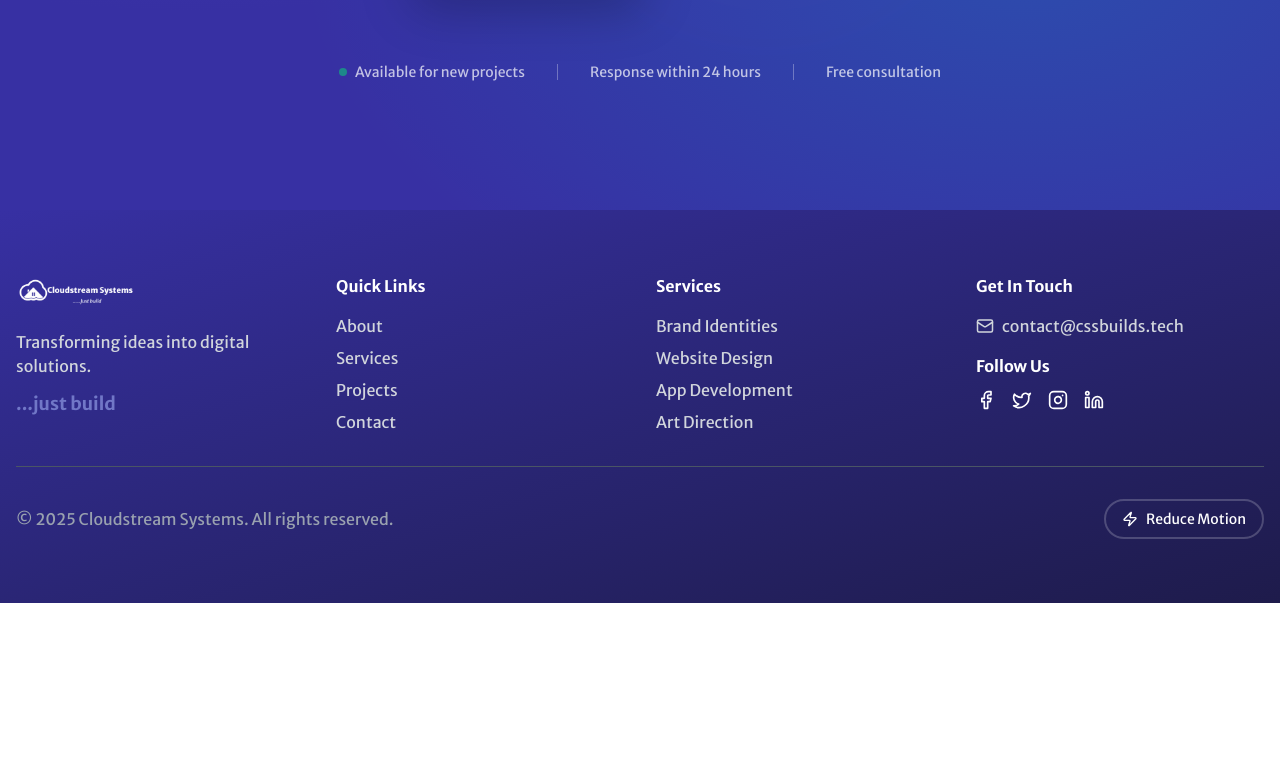
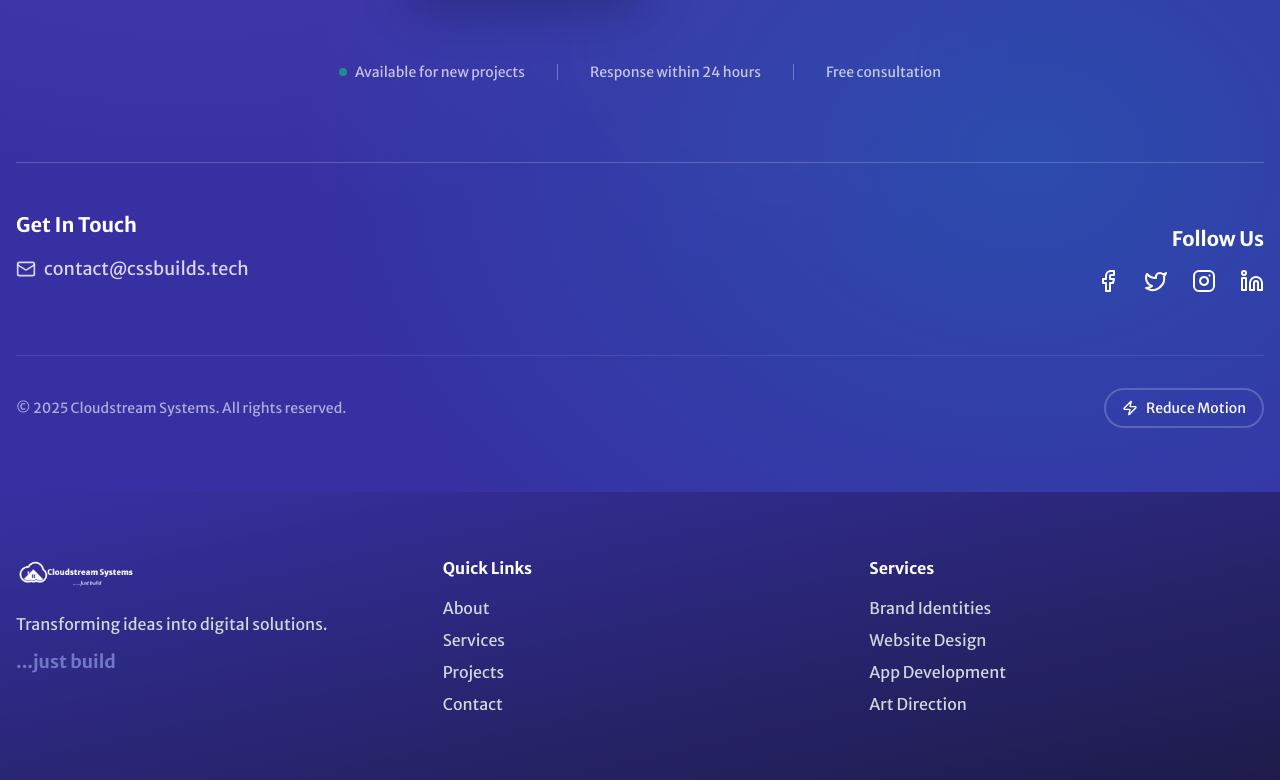
Before and after one commit to cloudstreamsystems/craftedbycss, a Next.js app: page / in a window 1280 px wide. Shown: the part 7847-8627 px from the top of the page. Before the commit the page ends 8450 px from the top, so only its background shows below. Built offline with nearby package versions, Linux system fonts and the light colour scheme.

Commit message:
footer update

```diff
--- a/components/home/CTA.tsx
+++ b/components/home/CTA.tsx
@@ -1,14 +1,13 @@
-"use client";
-
 import { motion } from "framer-motion";
 import Button from "@/components/ui/Button";
 import Container from "@/components/ui/Container";
 import Link from "next/link";
-import { ArrowRight, Sparkles } from "lucide-react";
+import { ArrowRight, Sparkles, Facebook, Twitter, Instagram, Linkedin, Mail } from "lucide-react";
+import MotionToggle from "@/components/ui/MotionToggle";
 
 export default function CTA() {
   return (
-    <section className="relative py-32 gradient-bg text-white overflow-hidden">
+    <section className="relative pt-32 pb-16 gradient-bg text-white overflow-hidden">
       {/* Animated background elements */}
       <div className="absolute inset-0">
         <motion.div
@@ -48,7 +47,7 @@ export default function CTA() {
             </motion.div>
           </div>
 
-          <div className="text-center max-w-4xl mx-auto">
+          <div className="text-center max-w-4xl mx-auto mb-20">
             <h2 className="text-5xl md:text-7xl font-bold mb-6 leading-tight">
               Let's Build Something
               <br />
@@ -97,6 +96,44 @@ export default function CTA() {
               <div>Free consultation</div>
             </motion.div>
           </div>
+
+          {/* Footer Elements Moved Here */}
+          <div className="border-t border-white/20 pt-12 mt-12">
+            <div className="grid md:grid-cols-2 gap-8 items-center mb-12">
+              <div className="text-center md:text-left">
+                <h4 className="font-bold text-xl mb-4">Get In Touch</h4>
+                <div className="flex items-center justify-center md:justify-start gap-2 text-white/80 mb-6 hover:text-white transition-colors">
+                  <Mail size={20} />
+                  <a href="mailto:contact@cssbuilds.tech" className="text-lg">
+                    contact@cssbuilds.tech
+                  </a>
+                </div>
+              </div>
+
+              <div className="text-center md:text-right">
+                <h4 className="font-bold text-xl mb-4">Follow Us</h4>
+                <div className="flex justify-center md:justify-end space-x-6">
+                  <a href="#" className="hover:text-yellow-300 transition-colors transform hover:scale-110" aria-label="Facebook">
+                    <Facebook size={24} />
+                  </a>
+                  <a href="#" className="hover:text-yellow-300 transition-colors transform hover:scale-110" aria-label="Twitter">
+                    <Twitter size={24} />
+                  </a>
+                  <a href="#" className="hover:text-yellow-300 transition-colors transform hover:scale-110" aria-label="Instagram">
+                    <Instagram size={24} />
+                  </a>
+                  <a href="#" className="hover:text-yellow-300 transition-colors transform hover:scale-110" aria-label="LinkedIn">
+                    <Linkedin size={24} />
+                  </a>
+                </div>
+              </div>
+            </div>
+
+            <div className="flex flex-col sm:flex-row items-center justify-between gap-4 text-sm text-white/60 pt-8 border-t border-white/10">
+              <p>&copy; {new Date().getFullYear()} Cloudstream Systems. All rights reserved.</p>
+              <MotionToggle />
+            </div>
+          </div>
         </motion.div>
       </Container>
     </section>
--- a/components/layout/Footer.tsx
+++ b/components/layout/Footer.tsx
@@ -2,14 +2,12 @@
 
 import Link from "next/link";
 import Image from "next/image";
-import { Facebook, Twitter, Instagram, Linkedin, Mail, MapPin, Phone } from "lucide-react";
-import MotionToggle from "@/components/ui/MotionToggle";
 
 export default function Footer() {
   return (
     <footer className="bg-gradient-to-br from-[#3730a3] to-[#1e1b4b] text-white py-16">
       <div className="container mx-auto px-4">
-        <div className="grid grid-cols-1 md:grid-cols-4 gap-8">
+        <div className="grid grid-cols-1 md:grid-cols-3 gap-8">
           {/* Company Info */}
           <div>
             <div className="mb-4">
@@ -64,39 +62,6 @@ export default function Footer() {
               <li>Art Direction</li>
             </ul>
           </div>
-
-          {/* Contact & Social */}
-          <div>
-            <h4 className="font-bold mb-4">Get In Touch</h4>
-            <div className="flex items-center gap-2 text-gray-300 mb-4">
-              <Mail size={18} />
-              <a href="mailto:contact@cssbuilds.tech" className="hover:text-white transition-colors">
-                contact@cssbuilds.tech
-              </a>
-            </div>
-            <h4 className="font-bold mb-3">Follow Us</h4>
-            <div className="flex space-x-4">
-              <a href="#" className="hover:text-accent transition-colors" aria-label="Facebook">
-                <Facebook size={20} />
-              </a>
-              <a href="#" className="hover:text-accent transition-colors" aria-label="Twitter">
-                <Twitter size={20} />
-              </a>
-              <a href="#" className="hover:text-accent transition-colors" aria-label="Instagram">
-                <Instagram size={20} />
-              </a>
-              <a href="#" className="hover:text-accent transition-colors" aria-label="LinkedIn">
-                <Linkedin size={20} />
-              </a>
-            </div>
-          </div>
-        </div>
-
-        <div className="border-t border-gray-600 mt-8 pt-8">
-          <div className="flex flex-col sm:flex-row items-center justify-between gap-4">
-            <p className="text-gray-400">&copy; {new Date().getFullYear()} Cloudstream Systems. All rights reserved.</p>
-            <MotionToggle />
-          </div>
         </div>
       </div>
     </footer>
```
